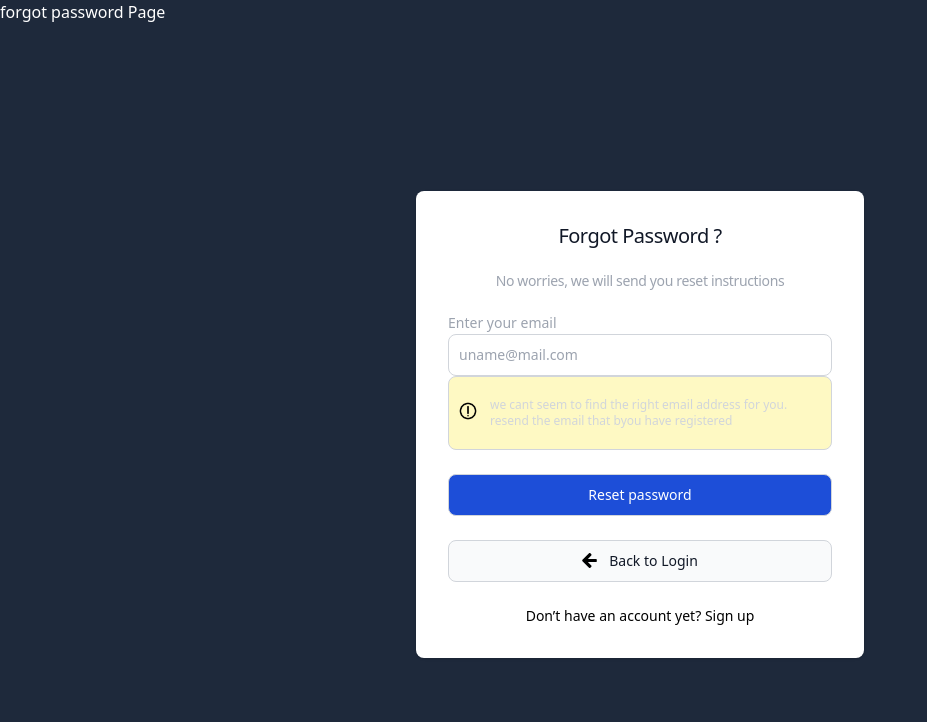
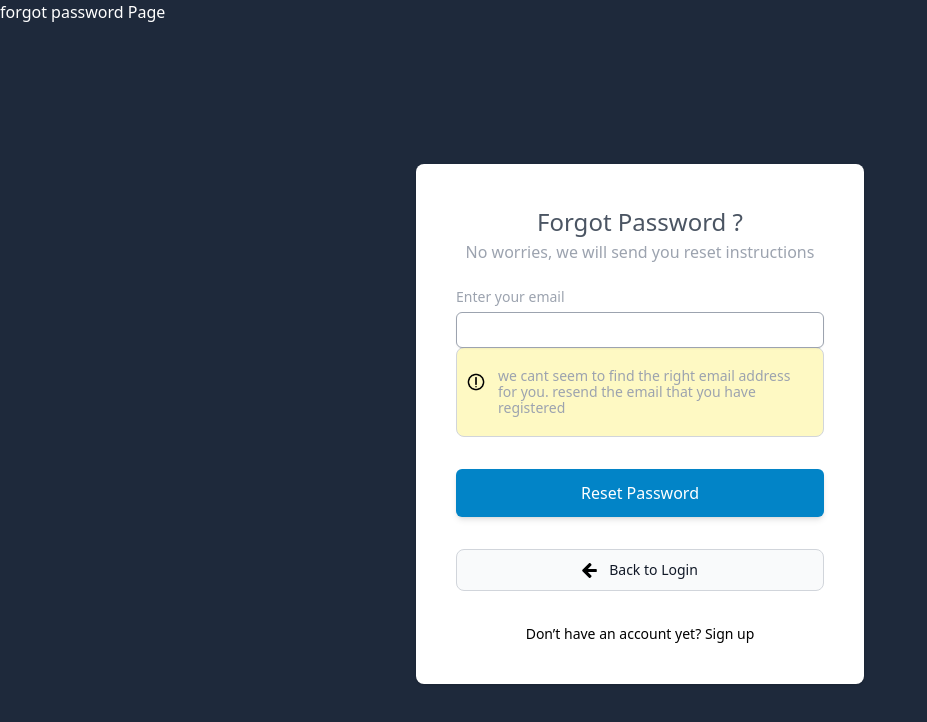
Before and after one commit to Muhammad-Tahir-S/todo-app-fullstack, a Next.js app in the folder frontend/: page /forgot-password in a window 1280 px wide. Shown: the top 722 px of the page, without its empty margins (0-927 px from the left). Built offline with nearby package versions, Linux system fonts and the light colour scheme.

Commit message:
added styled components to forgotpassword

```diff
--- a/frontend/package.json
+++ b/frontend/package.json
@@ -13,6 +13,7 @@
     "@types/react": "18.2.15",
     "@types/react-dom": "18.2.7",
     "autoprefixer": "10.4.14",
+    "clsx": "^2.0.0",
     "eslint": "8.45.0",
     "eslint-config-next": "13.4.10",
     "next": "13.4.10",
--- a/frontend/src/app/forgot-password/forgotPassword.tsx
+++ b/frontend/src/app/forgot-password/forgotPassword.tsx
@@ -1,46 +1,33 @@
 import tw from "tailwind-styled-components";
 import Link from "next/link";
-import username from "../../assets/username.png";
 import arrow from "../../assets/arrow.svg";
 import exclaim from "../../assets/exclaim.png";
 import Image from "next/image";
+import Text from "@/components/Text";
+import Input from "@/components/Input";
+
 export default function ForgotPassword() {
   return (
-    <div>
       <Root2>
-        <Custom_div>
-          <Custom_div_2>
-            <Custom_div_3>
-              <Custom_h1>Forgot Password ? </Custom_h1>
-            </Custom_div_3>
+        <WhiteBg>
+          <div className="flex flex-col items-center justify-center">
+            <Text variant="H3" color="text-gray-600">
+              Forgot Password ?{" "}
+            </Text>
 
-            <Custom_div_3>
-              <Custom_h1_2>
+            <Text variant="H5" color="text-gray-400">
               No worries, we will send you reset instructions{" "}
-              </Custom_h1_2>
-            </Custom_div_3>
+            </Text>
+          </div>
 
-            <form className="space-y-4 md:space-y-6" action="#">
-              <div>
-                <label
-                  htmlFor="email"
-                  className="block mb-2 text-sm font-medium text-gray-400"
-                >
-                  Enter your email
-                </label>
-
-                <Custom_input style={{ marginTop: "-0.5em" }}>
-
-                  {/* <Image src={username} alt={""} width={15} className="mr-2" /> */}
-
-                  <input
+          <form className="space-y-8  mt-5 w-full" action="#">
+            <Input
               type="email"
               name="email"
               id="email"
-                    placeholder="uname@mail.com"
+              placeholder="Uname@mail.com"
+              label="Enter  your email"
             />
-              </Custom_input>
-              </div>
 
             <div
               style={{ marginTop: "-0.5px" }}
@@ -52,20 +39,14 @@ export default function ForgotPassword() {
                 alt={""}
                 className="mr-2 w-auto h-7 "
               />
-                <p>
+              <Text variant="p1" color="text-gray-400">
                 {" "}
-                  we cant seem to find the right email address for you. resend
-                  the email that byou have registered
-                </p>{" "}
+                we cant seem to find the right email address for you. resend the
+                email that you have registered
+              </Text>
             </div>
+            <SubmitButton type="submit">Reset Password</SubmitButton>
 
-              <Link
-                href="/"
-                id="google2"
-                className="flex  items-center  justify-center bg-blue-700  border border-gray-300 text-white sm:text-sm rounded-lg focus:ring-primary-600 focus:border-primary-600 block w-full p-2.5"
-              >
-                Reset password{" "}
-              </Link>
             <div className=" px-5 flex  items-center  justify-center  bg-gray-50 border border-gray-300 text-gray-900 sm:text-sm rounded-lg focus:ring-primary-600 focus:border-primary-600 block w-full p-2.5">
               <Image src={arrow} alt={""} width={15} className="mr-3" />
 
@@ -74,14 +55,8 @@ export default function ForgotPassword() {
               </Link>
             </div>
 
-              {/* <button
-                type="submit"
-                className="w-full text-white bg-primary-600 hover:bg-primary-700 focus:ring-4 focus:outline-none focus:ring-primary-300 font-medium rounded-lg text-sm px-5 py-2.5 text-center dark:bg-primary-600 dark:hover:bg-primary-700 dark:focus:ring-primary-800"
-              >
-                Sign in
-              </button> */}
-              <Custom_div_3>
-                <Custom_p>
+            <AlignCenter>
+              <Text variant="p1" color="black">
                 Don’t have an account yet?{" "}
                 <a
                   href="#"
@@ -89,26 +64,18 @@ export default function ForgotPassword() {
                 >
                   Sign up
                 </a>
-                </Custom_p>
-              </Custom_div_3>
+              </Text>
+            </AlignCenter>
           </form>
-          </Custom_div_2>
-        </Custom_div>
+        </WhiteBg>
       </Root2>
-    </div>
   );
 }
- const Custom_input = tw.div`flex  items-left    bg-white border border-gray-300 text-gray-900 sm:text-sm rounded-lg focus:ring-primary-600 focus:border-primary-600 block w-full p-2.5`;
 
-const Custom_p = tw.div`text-sm font-light text-gray-500"`;
+const AlignCenter = tw.div`flex  items-center  justify-center`;
 
-const Custom_h1_2 = tw.div`text-sm  leading-tight tracking-tight text-gray-400`;
-const Custom_h1 = tw.div`text-xl  leading-tight tracking-tight text-gray-900`;
-
-const Custom_div_3 = tw.div`flex  items-center  justify-center`;
-
-const Custom_div_2 = tw.div`p-6 space-y-4 md:space-y-6 sm:p-8`;
-
-const Custom_div = tw.div` w-full bg-white rounded-lg shadow dark:border md:mt-0 sm:max-w-md xl:p-0`;
+const WhiteBg = tw.div` w-full bg-white rounded-lg shadow  sm:max-w-md p-10 flex flex-col justify-center items-center`;
 
 const Root2 = tw.div`flex items-center justify-center px-6 py-8 mx-auto md:h-screen lg:py-0`;
+
+const SubmitButton = tw.button`text-white bg-sky-600 hover:bg-blue-800 w-full py-3 flex items-center justify-center rounded-[6px] shadow-md mt-6`;
--- a/frontend/src/app/login/loginPage.tsx
+++ b/frontend/src/app/login/loginPage.tsx
@@ -35,7 +35,7 @@ export default function LoginPage() {
           >
             <Image src={apple} alt={""} width={27} height={27} />
             <Text variant="H4" color="text-gray-700">
-              Sign in with Google
+              Sign in with Apple
             </Text>
           </ThirdPartySignInLink>
         </div>
```
Also changed, not shown: 1 other file (tests, documents, lock files or other folders). Lines whose indentation alone changed are shown as unchanged.
